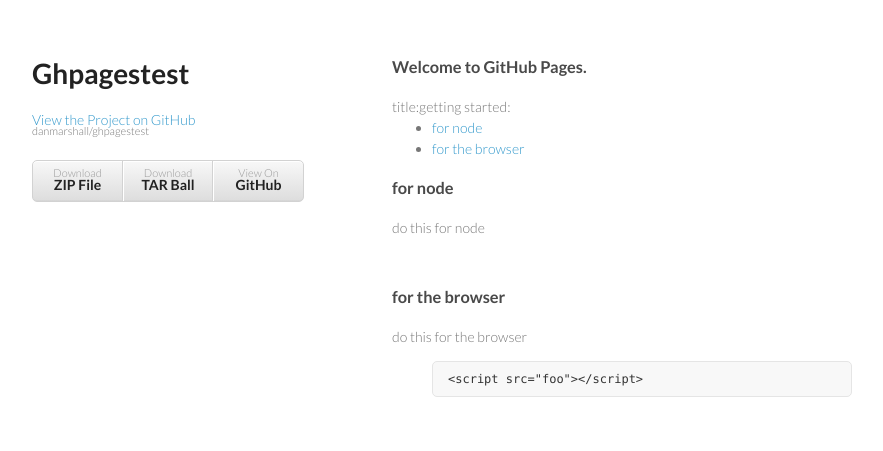
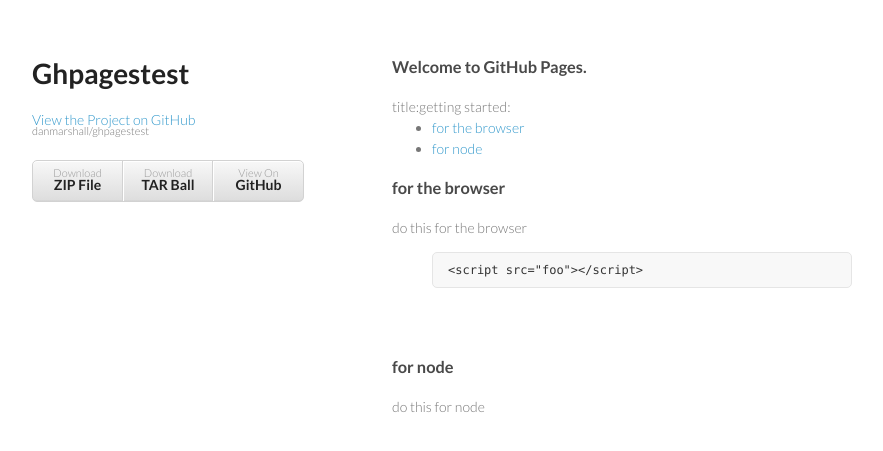
Before and after one commit to danmarshall/ghpagestest, a Jekyll site: the page built from docs/getting-started/index.html, in a window 1280 px wide. Shown: the top 451 px of the page, without its empty margins (178-1061 px from the left). Built offline with Jekyll 4.4.1, drawn with Linux system fonts in a browser that asks for light colours.

Commit message:
Update snippetlist.html

```diff
--- a/_layouts/snippetlist.html
+++ b/_layouts/snippetlist.html
@@ -7,8 +7,8 @@
 {{ content }}
 
 <ul>
-{% for allpage in site.pages %}
-  {% for snippet in page.snippets %}
+{% for snippet in page.snippets %}
+  {% for allpage in site.pages %}
     {% if allpage.title == snippet %}
       <li><a href="#{{ allpage.title }}">{{ allpage.title }}</a></li>
     {% endif %}
@@ -17,8 +17,8 @@
 </ul>
 
 
-{% for allpage in site.pages %}
-  {% for snippet in page.snippets %}
+{% for snippet in page.snippets %}
+  {% for allpage in site.pages %}
     {% if allpage.title == snippet %}
 
 <section>
```
